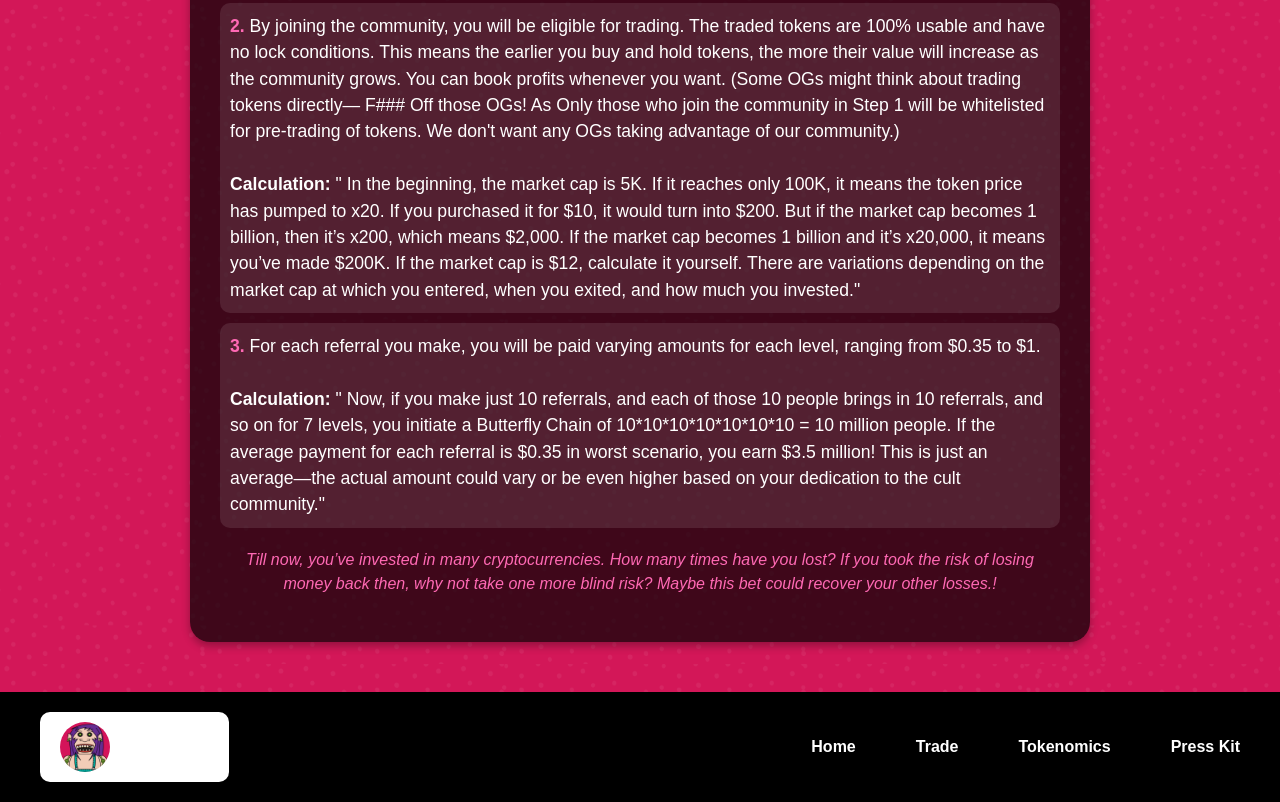
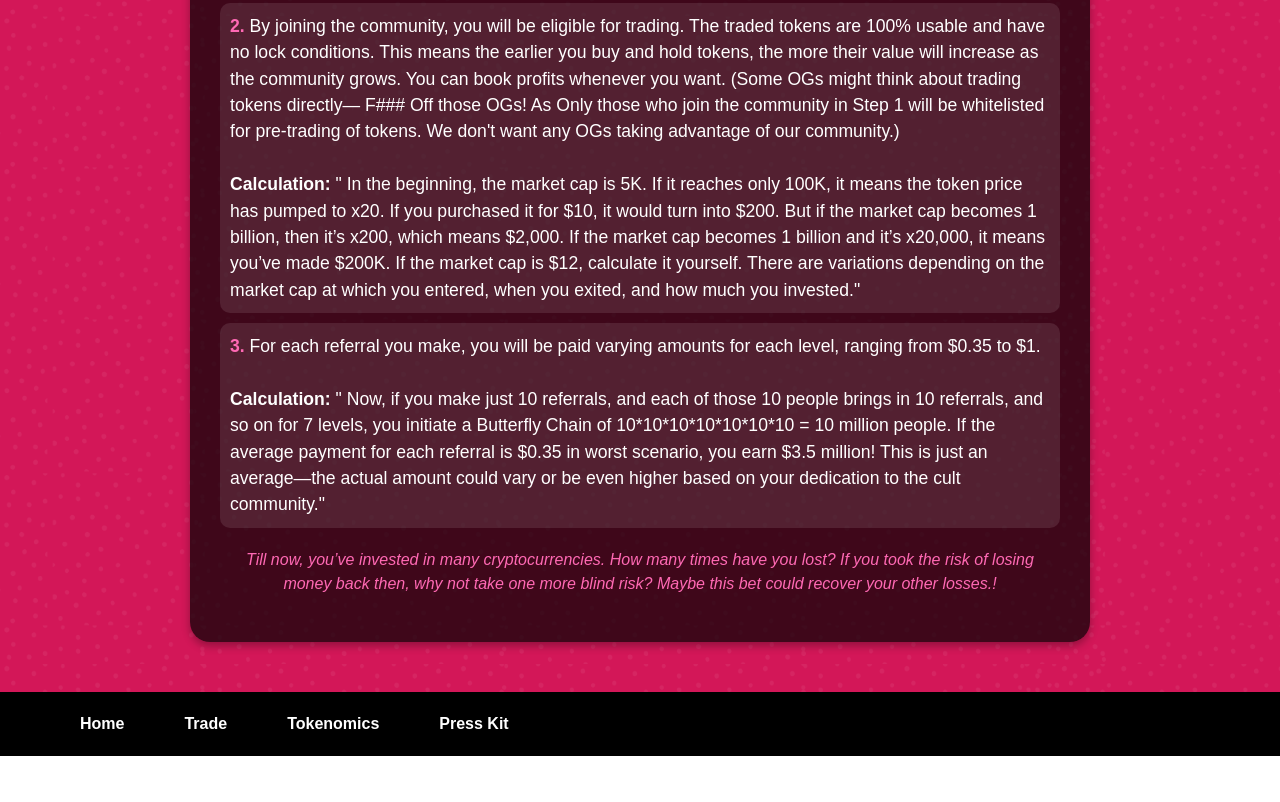
Before and after one commit to FreedyDaddy/Millionaire, a plain HTML site: page working.html in a window 1280 px wide. Shown: the part 936-1738 px from the top of the page. After the commit the page ends 1692 px from the top, so only its background shows below. Drawn offline with nearby package versions, Linux system fonts and the light colour scheme.

Commit message:
Update working.html

```diff
--- a/working.html
+++ b/working.html
@@ -147,15 +147,7 @@
 <!-- Footer Section -->
 <footer class="footer">
     <div class="footer-container">
-        <!-- Left Section -->
-        <div class="footer-left">
-            <div class="footer-logo">
-                <img src="Logo.png" alt="Logo" class="footer-logo-img">
-            </div>
-            <div class="token-price">
-                Price <strong><span id="token-price">≈ $...</span></strong>
-            </div>
-        </div>
+
 
         <!-- Right Section -->
         <div class="footer-right">
```
